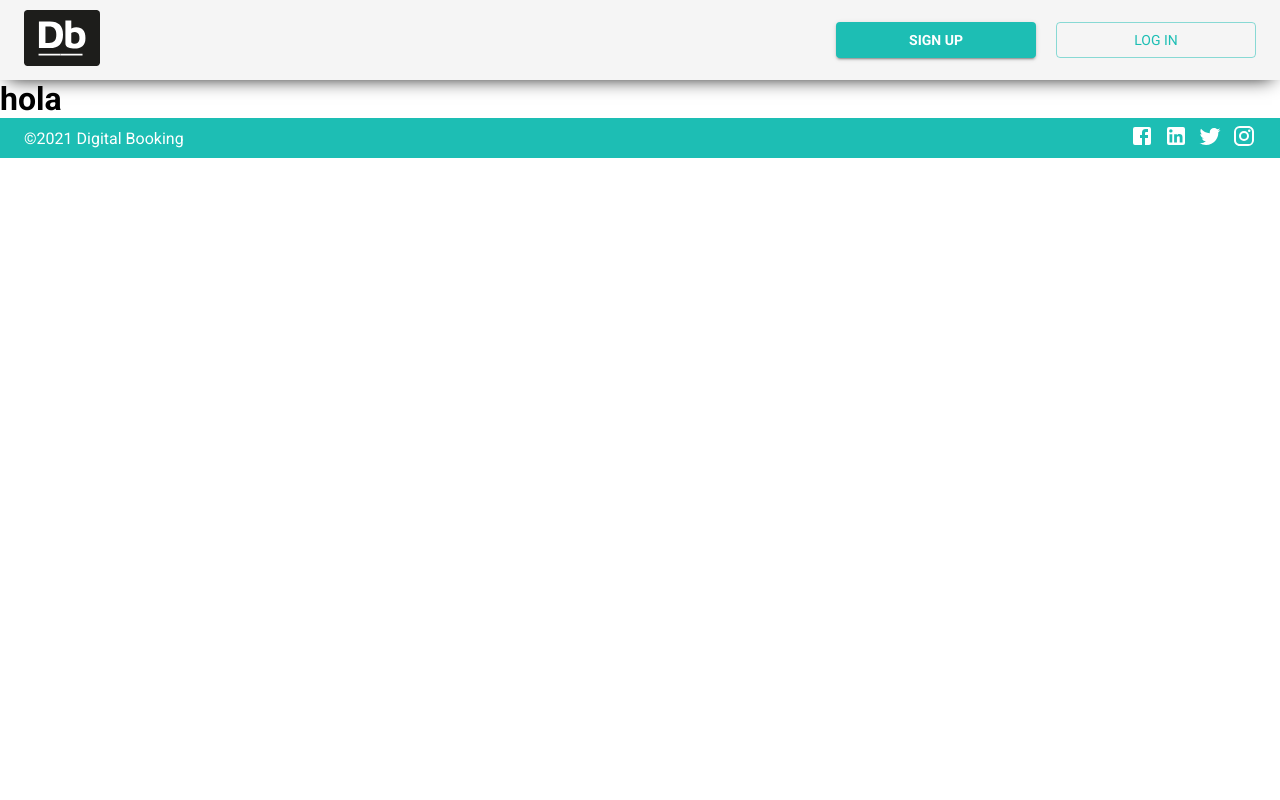
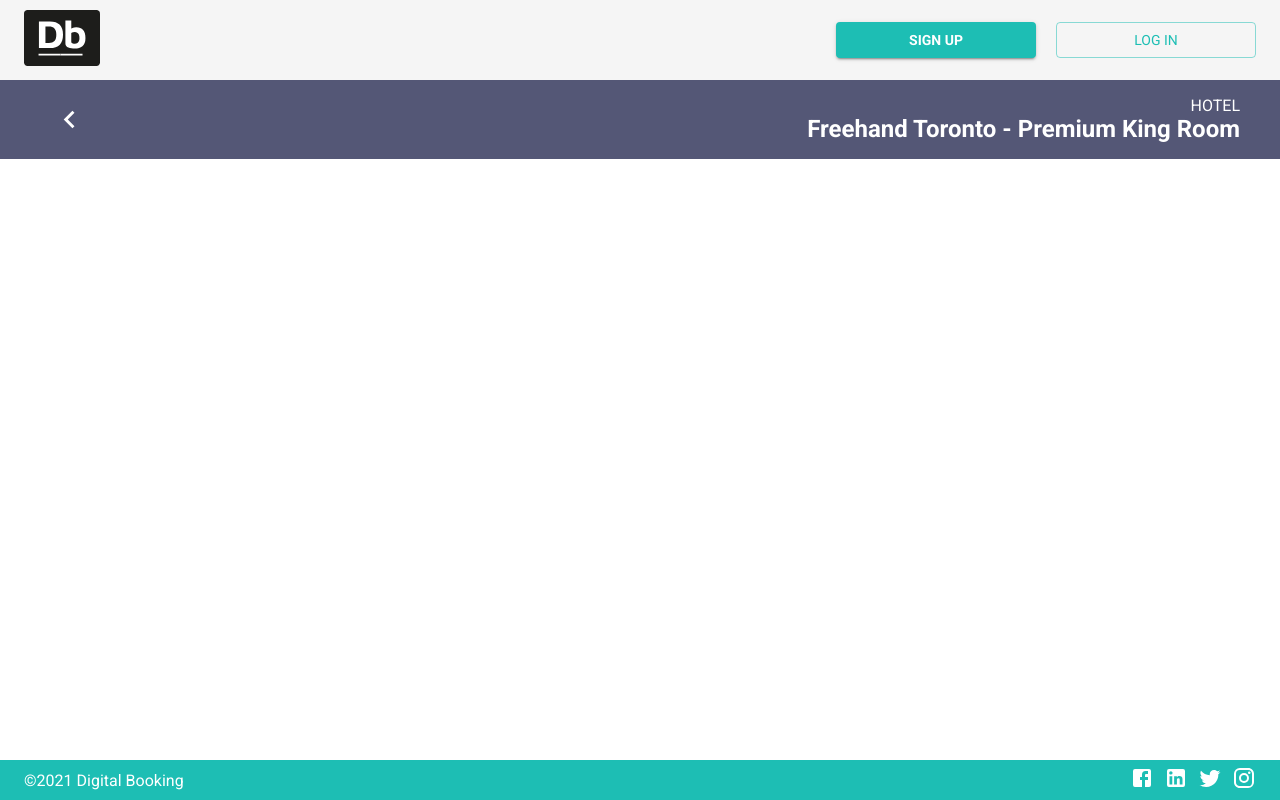
Before and after one commit to RamonColmenares/DigitalBooking, a React (Create React App) app in the folder digital-booking-ui/: page /accommodation/1 in a window 1280 px wide. Built offline with nearby package versions, Linux system fonts and the light colour scheme; no server answers.

Commit message:
Add header in product page

```diff
--- a/digital-booking-ui/src/App.js
+++ b/digital-booking-ui/src/App.js
@@ -8,6 +8,7 @@
 import { PubliceRoute } from "./components/routes/PublicRoute";
 import { useAuthStore } from "./stores/auth";
 import { useCitiesStore } from "./stores/cities";
+import AccommodationPage from "./pages/accommodation/AccommodationPage";
 
 const App = () => {
   const user = useAuthStore((s) => s.name);
@@ -42,7 +43,7 @@
             </PubliceRoute>
           }
         />
-        <Route path="accommodation/:id" element={<h1>hola</h1>} />
+        <Route path="accommodation/:id" element={<AccommodationPage />} />
       </Routes>
       <Footer />
     </>
--- a/digital-booking-ui/src/components/home/Products.js
+++ b/digital-booking-ui/src/components/home/Products.js
@@ -6,13 +6,8 @@
 
 import LocationDisplayer from "../../common/Displayers/LocationDisplayer";
 import { ServicesDisplayer } from "../../common/Displayers/ServicesDisplayer";
-
-const CATEGORY = {
-  Hotels: "Hotel",
-  Departments: "Department",
-  Hostels: "Hostel",
-  "Bed and Breakfast": "Bed and Breakfast",
-};
+import { CATEGORIES } from "../../models/business/categories";
+import { useNavigate } from "react-router-dom";
 
 const Products = () => {
   const classes = useStyles();
@@ -20,6 +15,12 @@
   const loading = useProductsStore((s) => s.loading);
   const loaded = useProductsStore((s) => s.loaded);
   const fetchProducts = useProductsStore((s) => s.fetchData);
+
+  const navigate = useNavigate();
+
+  const handleGoAccommodation = (id) => {
+    navigate(`/accommodation/${id}`);
+  };
 
   useEffect(() => {
     fetchProducts();
@@ -34,6 +35,7 @@
             <ProductCard
               key={product.id}
               className={classes.productCard}
+              onClick={handleGoAccommodation}
               {...product}
             />
           ))
@@ -53,13 +55,14 @@
   category,
   location,
   className,
+  onClick,
 }) => (
   <div className={className} key={id}>
     <img src={crimg} alt={title} className="card-img" />
     <div className="card-text">
       <div className="upper-card">
         <div className="category-wrapper">
-          <p className="category">{CATEGORY[category]}</p>
+          <p className="category">{CATEGORIES[category]}</p>
           <StarRates />
           <div className="punctuation">
             <div className="number">
@@ -81,6 +84,7 @@
           type="submit"
           variant="contained"
           color="primary"
+          onClick={() => onClick(id)}
         >
           DETAILS
         </Button>
--- a/digital-booking-ui/src/components/home/SearchSection.js
+++ b/digital-booking-ui/src/components/home/SearchSection.js
@@ -16,7 +16,7 @@
   const { data } = useCitiesStore((s) => s.data);
 
   return (
-    <div className={classes.section}>
+    <section className={classes.section}>
       <h2>Look for offers on hotels, houses and much more</h2>
       <form className={classes.wrapper} onSubmit={(e) => e.preventDefault()}>
         <div className={classes.div}>
@@ -47,7 +47,7 @@
           Search
         </Button>
       </form>
-    </div>
+    </section>
   );
 };
 
--- /dev/null
+++ b/digital-booking-ui/src/models/business/categories.js
@@ -0,0 +1,6 @@
+export const CATEGORIES = {
+  Hotels: "Hotel",
+  Departments: "Department",
+  Hostels: "Hostel",
+  "Bed and Breakfast": "Bed and Breakfast",
+};
--- /dev/null
+++ b/digital-booking-ui/src/pages/accommodation/AccommodationPage.js
@@ -0,0 +1,73 @@
+import React from "react";
+import { IconButton, makeStyles } from "@material-ui/core";
+import NavigateBeforeIcon from "@material-ui/icons/NavigateBefore";
+import { CATEGORIES } from "../../models/business/categories";
+import { useNavigate } from "react-router-dom";
+
+const accommodation = {
+  crimg:
+    "https://images.unsplash.com/photo-1618773928121-c32242e63f39?crop=entropy&cs=tinysrgb&fm=jpg&ixlib=rb-1.2.1&q=80&raw_url=true&ixid=MnwxMjA3fDB8MHxwaG90by1wYWdlfHx8fGVufDB8fHx8&auto=format&fit=crop&w=1170",
+  category: "Hotels",
+  title: "Freehand Toronto - Premium King Room",
+  location: "Toronto, Canada",
+  description:
+    "Designed by famed duo Roman & Williams, with custom art by Bard College students and alumni throughout.",
+};
+
+const AccommodationPage = () => {
+  const classes = useStyles();
+  const navigate = useNavigate();
+
+  const handleGoBack = () => {
+    navigate(-1);
+  };
+
+  return (
+    <main className={classes.body}>
+      <section className={classes.header}>
+        <IconButton onClick={handleGoBack}>
+          <NavigateBeforeIcon fontSize="large" className="back-arrow" />
+        </IconButton>
+        <div className={classes.title}>
+          <p>{CATEGORIES[accommodation.category]}</p>
+          <h3>{accommodation.title}</h3>
+        </div>
+      </section>
+    </main>
+  );
+};
+
+export default AccommodationPage;
+
+const useStyles = makeStyles((theme) => ({
+  body: {
+    minHeight: "85vh",
+  },
+  header: {
+    backgroundColor: theme.palette.secondary.main,
+    color: theme.palette.white,
+    padding: "10px 40px",
+    display: "flex",
+    alignItems: "center",
+    justifyContent: "space-between",
+    "& .back-arrow": {
+      color: theme.palette.white,
+    },
+    "@media (max-width:500px)": {
+      padding: "10px",
+    },
+  },
+  title: {
+    textAlign: "right",
+    "& > p": {
+      textTransform: "uppercase",
+    },
+    "& > h3": {
+      fontWeight: "bold",
+      fontSize: "24px",
+      "@media (max-width:500px)": {
+        fontSize: "18px",
+      },
+    },
+  },
+}));
```
Also changed, not shown: digital-booking-ui/src/client/mocks/acommodationList.js (+48 -40 lines).
